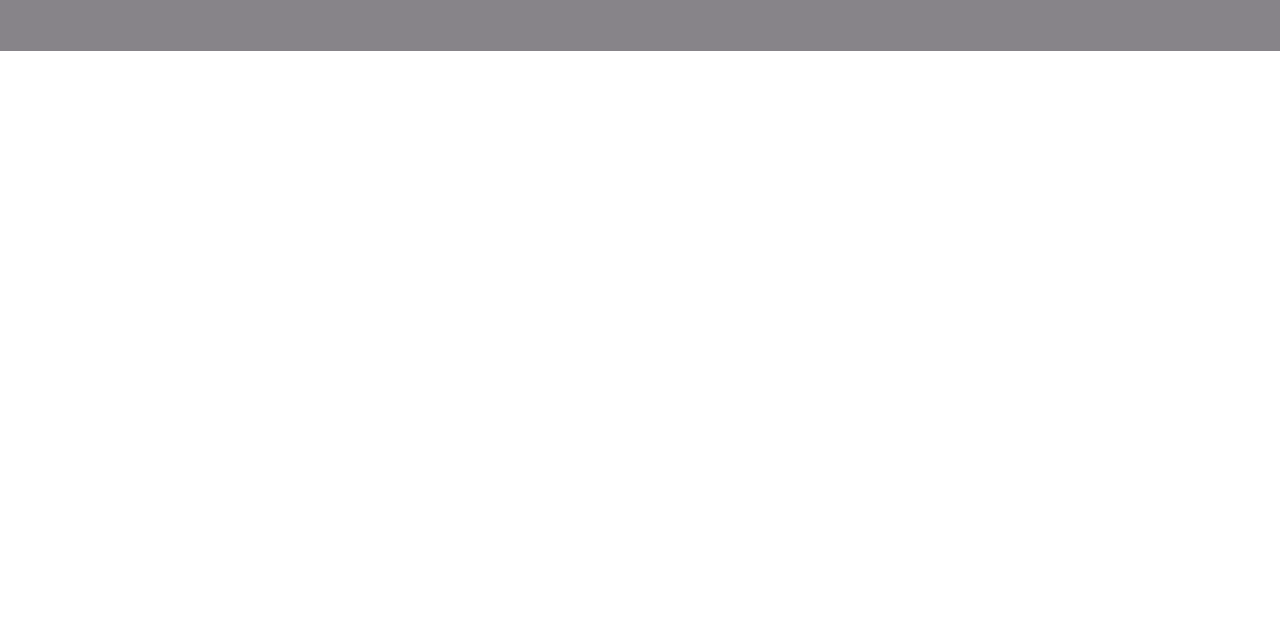
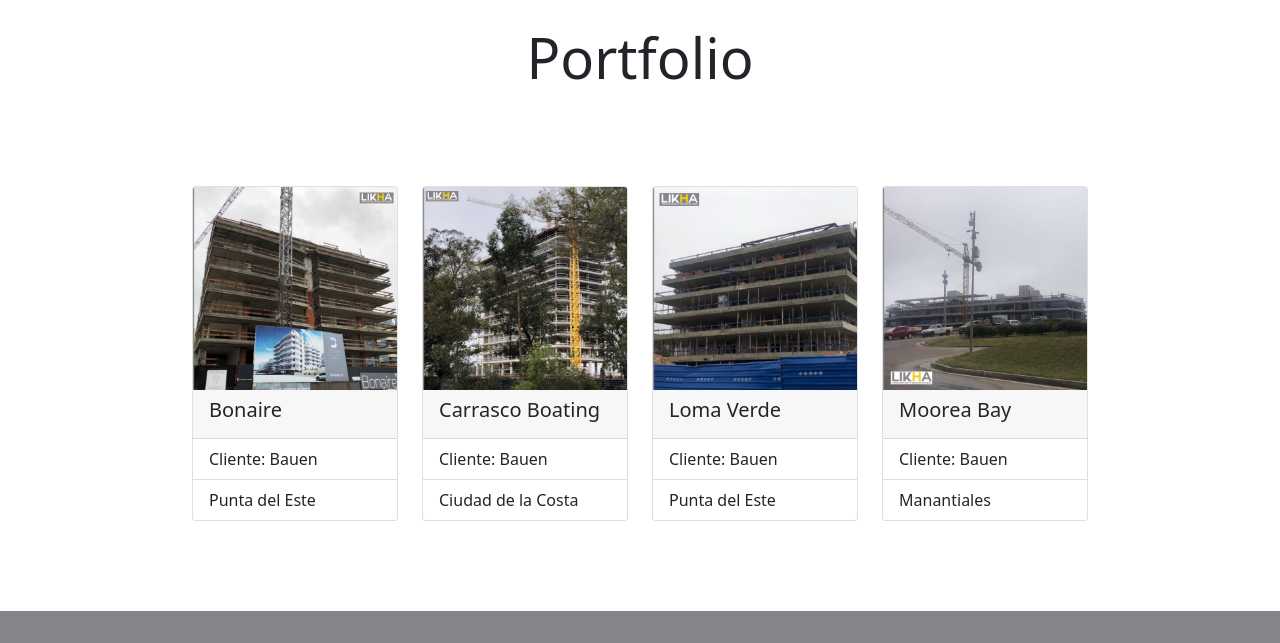
Before and after one commit to juliBarra12/Likha-WebPage, a plain HTML site: page index.html in a window 1280 px wide. Shown: the part 1438-2081 px from the top of the page. Before the commit the page ends 1489 px from the top, so only its background shows below. Drawn offline with nearby package versions, Linux system fonts and the light colour scheme.

Commit message:
Created portfolio section and added Likha's projects in cards

```diff
--- a/css/styles.css
+++ b/css/styles.css
@@ -1,6 +1,8 @@
 body {
   text-align: center;
+  position: relative;
 }
+
 
 .big-heading{
    font-size: 3.5rem;
@@ -99,6 +101,12 @@ p {
     color: #878489 !important;
 }
 
+/* Portfolio section*/
+.portfolio-card{
+    text-align: left;
+}
+
+
 
 /*Footer */
 footer {
--- a/index.html
+++ b/index.html
@@ -113,23 +113,85 @@
         <div class="container-fluid">
             <h1 class="big-heading">Servicios</h1>
             <div class="row">
-                <div class="col-md-4">
+                <div class="col-lg-4">
                     <i class="far fa-clipboard fa-4x icon"></i>
                     <h3>Planificación</h3>
                     <p>Anteproyecto, proyecto ejecutivo, análisis de seguridad en el trabajo</p>
                 </div>
-                <div class="col-md-4">
+                <div class="col-lg-4">
                     <i class="fas fa-hard-hat fa-4x icon"></i>
                     <h3>Gestion de obra</h3>
                     <p>Dirección de obra, controles (personal, stock de materiales, tareas, cornogramas), informes, registros, planillas de recepción de tareas</p>
                 </div>
-                <div class="col-md-4">
+                <div class="col-lg-4">
                     <i class="fas fa-business-time fa-4x icon"></i>
                     <h3>Tramites</h3>
                     <p>Tramites de intendencia, regularizaciones, habilitacion comercial, declaración jurada de caracterización urbana, habilitacion de bomberos, etc.</p>
                 </div>
             </div>
         </div>
+    </section>
+
+    <hr class="section-divider">
+
+
+    <!-- Portfolio section-->
+    <section id="portfolio">
+        <div class="container-fluid">
+            <h1 class="big-heading">Portfolio</h1>
+            <div class="row">
+                <div class="col-lg-3">
+                    <div class="card portfolio-card" width="18rem">
+                        <img class="card-img-top" src="images/Bonaire.png" alt="Bonaire">
+                        <div class="card-header">
+                            <h5 class="card-title">Bonaire</h5>
+                        </div>
+                        <ul class="list-group list-group-flush">
+                            <li class="list-group-item">Cliente: Bauen</li>
+                            <li class="list-group-item">Punta del Este</li>
+                        </ul>
+                    </div>
+                </div>
+                <div class="col-lg-3">
+                    <div class="card portfolio-card" width="18rem">
+                        <img class="card-img-top" src="images/Carrasco-Boating.png" alt="Carrasco Boating">
+                        <div class="card-header">
+                            <h5 class="card-title">Carrasco Boating</h5>
+                        </div>
+                        <ul class="list-group list-group-flush">
+                            <li class="list-group-item">Cliente: Bauen</li>
+                            <li class="list-group-item">Ciudad de la Costa</li>
+                        </ul>
+
+                    </div>
+                </div>
+                <div class="col-lg-3">
+                    <div class="card portfolio-card" width="18rem">
+                        <img class="card-img-top" src="images/Loma-Verde.png" alt="Loma Verde">
+                        <div class="card-header">
+                            <h5 class="card-title">Loma Verde</h5>
+                        </div>
+                        <ul class="list-group list-group-flush">
+                            <li class="list-group-item">Cliente: Bauen</li>
+                            <li class="list-group-item">Punta del Este</li>
+                        </ul>
+                    </div>
+                </div>
+                <div class="col-lg-3">
+                    <div class="card portfolio-card" width="18rem">
+                        <img class="card-img-top" src="images/Moorea-Bay.png" alt="Moorea Bay">
+                        <div class="card-header">
+                            <h5 class="card-title">Moorea Bay</h5>
+                        </div>
+                        <ul class="list-group list-group-flush">
+                            <li class="list-group-item">Cliente: Bauen</li>
+                            <li class="list-group-item">Manantiales</li>
+                        </ul>
+                    </div>
+                </div>
+            </div>
+        </div>
+
     </section>
 
 
```
Also changed, not shown: images/Bonaire.png (added), images/Carrasco-Boating.png (added), images/Loma-Verde.png (added), images/Moorea-Bay.png (added).
